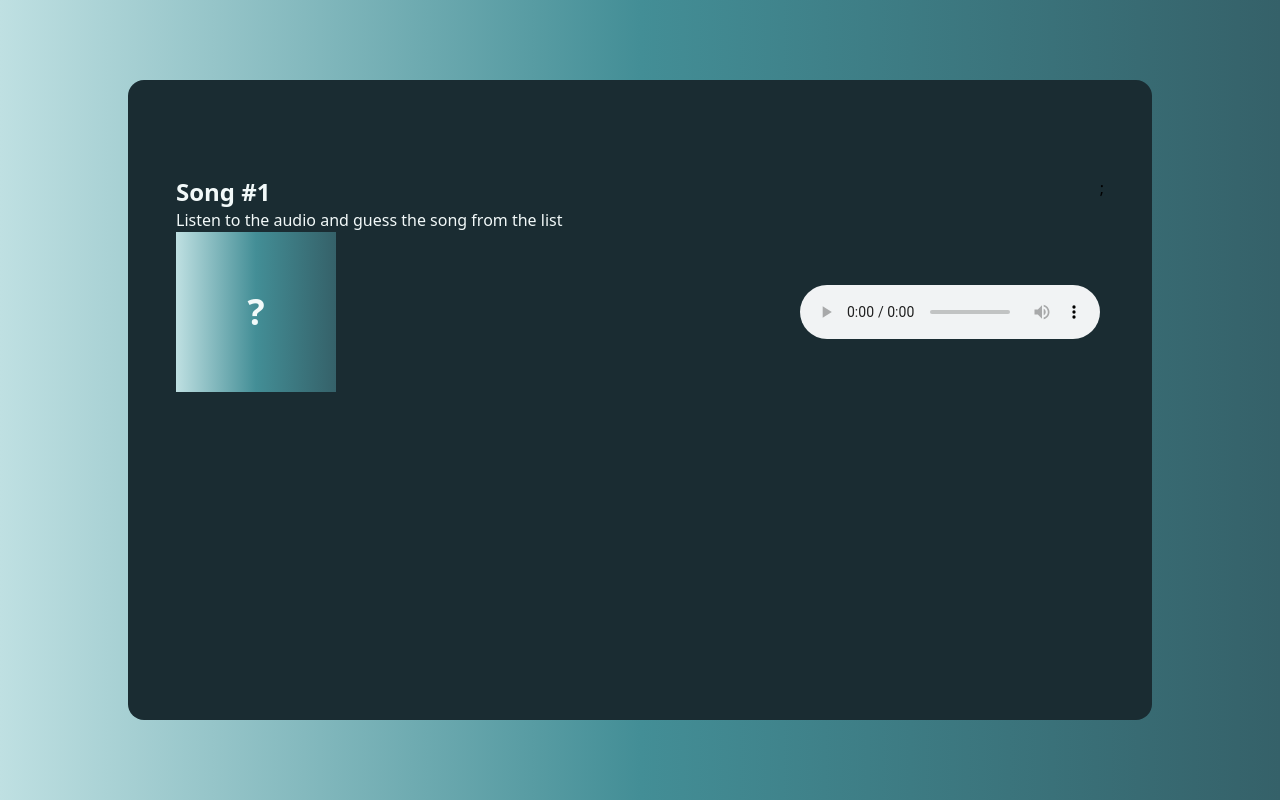
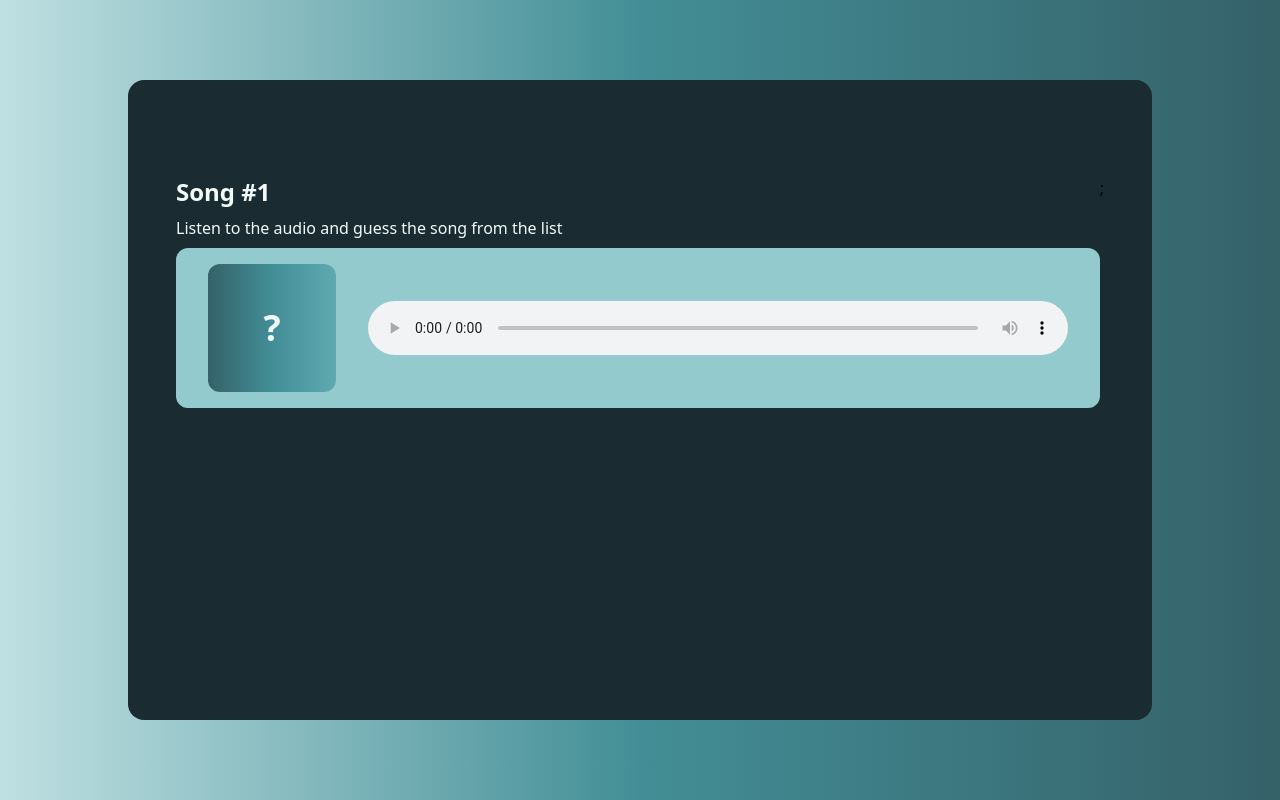
Before and after one commit to tony-blackie/music-quiz, a Next.js app: page /quiz/1 in a window 1280 px wide. Built offline with nearby package versions, Linux system fonts and the light colour scheme.

Commit message:
apply styling to media player

```diff
--- a/src/app/quiz/[questionIndex]/Quiz.tsx
+++ b/src/app/quiz/[questionIndex]/Quiz.tsx
@@ -11,13 +11,17 @@ const Quiz = ({ audioUrl }: Props) => {
 
   return (
     <div className="w-full text-mango-50">
-      <h1 className="text-2xl font-bold">Song #{params.questionIndex}</h1>
-      <p>Listen to the audio and guess the song from the list</p>
-      <div className="flex items-center justify-between w-full">
-        <div className="flex items-center justify-center w-40 h-40 bg-gradient-to-r from-mango-200 via-mango-500 to-mango-700">
+      <div>
+        <h1 className="text-2xl font-bold">Song #{params.questionIndex}</h1>
+        <p className="py-2">
+          Listen to the audio and guess the song from the list
+        </p>
+      </div>
+      <div className="flex items-center justify-between w-full px-8 py-4 bg-mango-300 rounded-xl">
+        <div className="flex items-center justify-center w-32 h-32 bg-gradient-to-r from-mango-700 via-mango-500 to-mango-400 rounded-xl">
           <div className="text-4xl font-bold text-mango-50">?</div>
         </div>
-        <audio src={audioUrl} controls />
+        <audio src={audioUrl} controls className="pl-8 grow" />
       </div>
     </div>
   );
```
